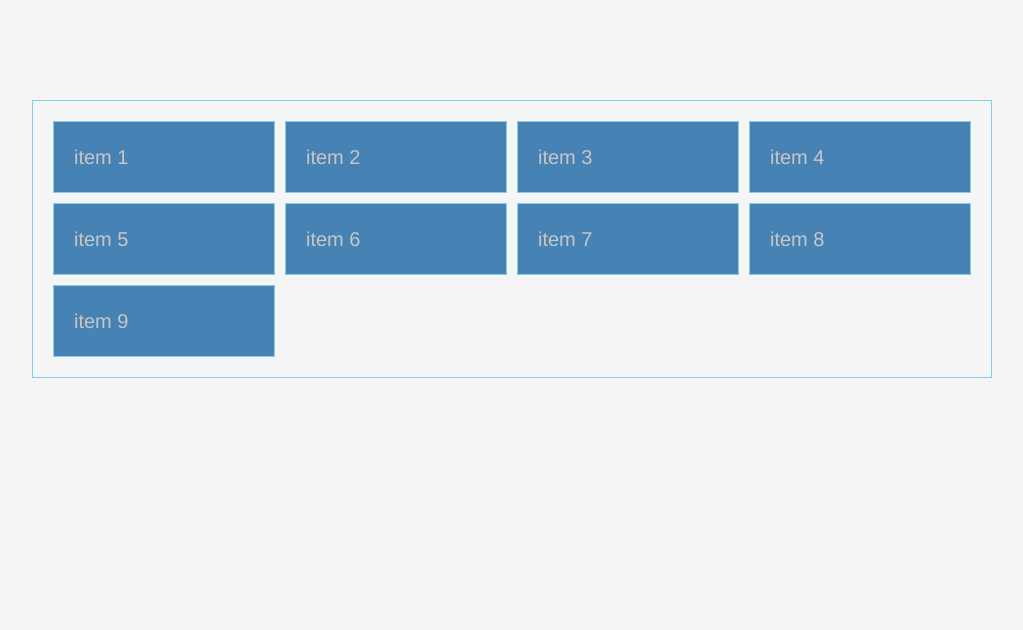
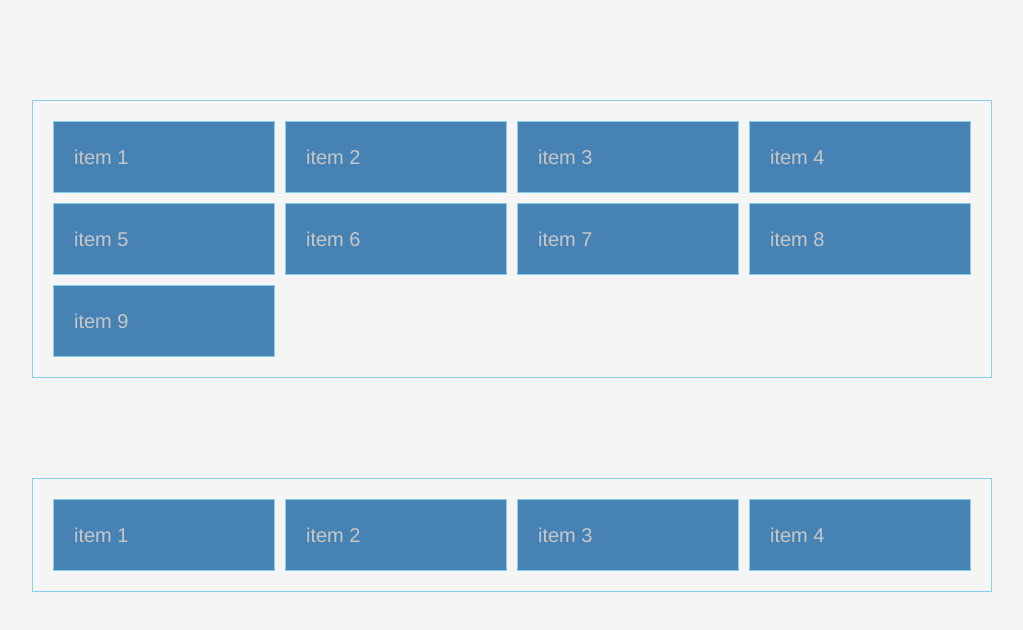
Before and after one commit to jyotirmoydeb1703/test-git, a plain HTML site: page index.html in a window 1280 px wide. Shown: the whole page, without its empty margins (128-1151 px from the left). Drawn offline with Linux system fonts and the light colour scheme.

Commit message:
index.html changed

```diff
--- a/index.html
+++ b/index.html
@@ -21,6 +21,13 @@
        <div class="item">item 9</div>
  </div>
 
+ <div class="grid-container">
+    <div class="item">item 1</div>
+    <div class="item">item 2</div>
+    <div class="item">item 3</div>
+    <div class="item">item 4</div>
+</div>
+
 
 </body>
 </html>
```
